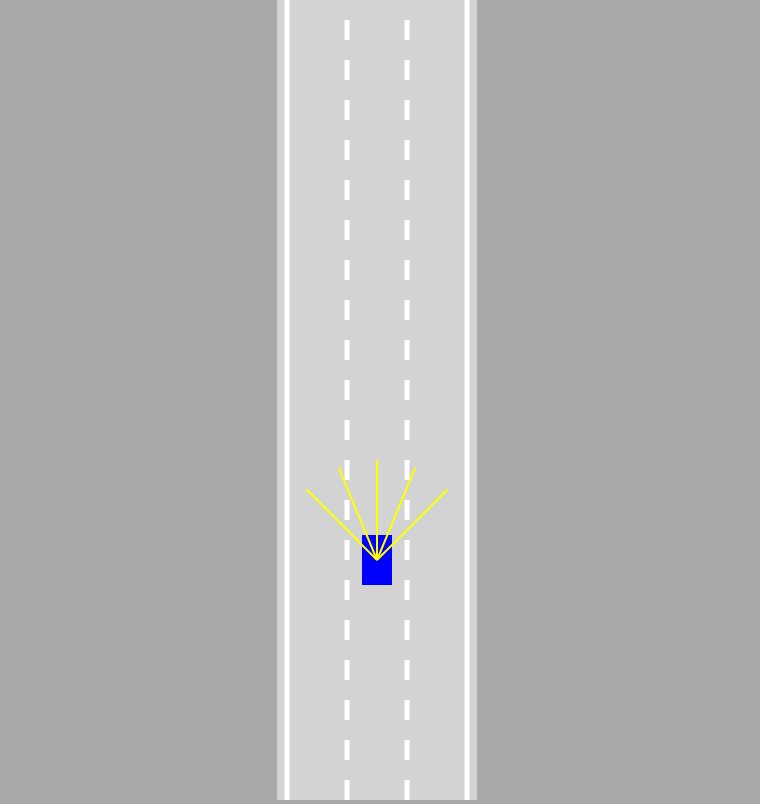
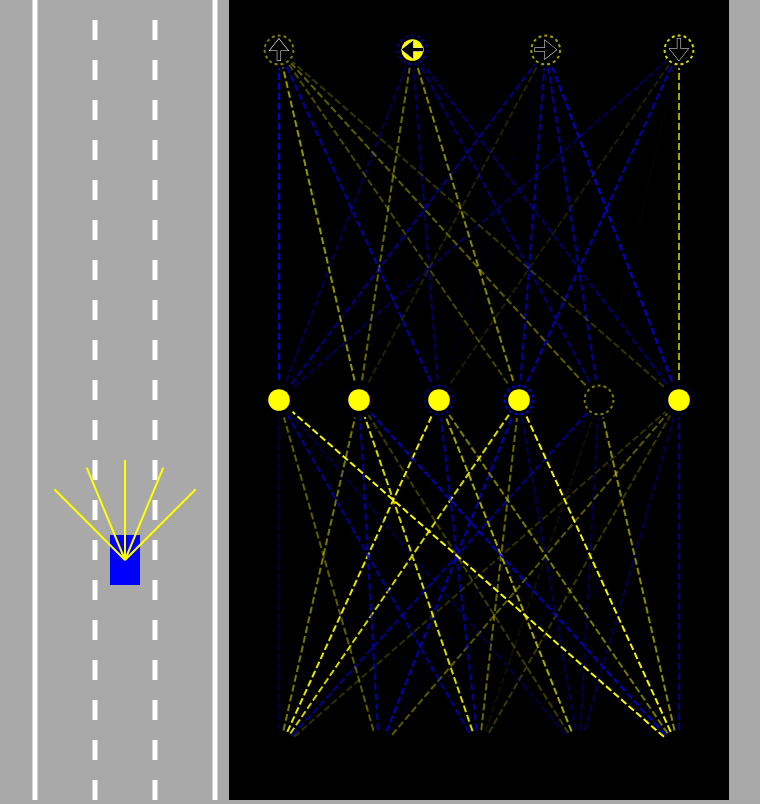
Before and after one commit to Zantron2000/SelfDrivingCar, a plain HTML site: page SelfDrivingCar/index.html in a window 1280 px wide. Shown: the whole page, without its empty margins (263-1023 px from the left). Drawn offline with Linux system fonts and the light colour scheme.

Commit message:
Finished Neural Network

```diff
--- a/SelfDrivingCar/car.js
+++ b/SelfDrivingCar/car.js
@@ -12,8 +12,11 @@ class Car {
         this.angle = 0;
         this.damaged = false;
 
+        this.useBrain = controlType == "AI"
+
         if(controlType != "DUMMY") {
             this.sensor = new Sensor(this);
+            this.brain = new NeuralNetwork([this.sensor.rayCount, 6, 4])
         }
 
         this.controls = new Controls(controlType);
@@ -27,6 +30,15 @@ class Car {
         }
         if(this.sensor) {
             this.sensor.update(roadBoarders, traffic);
+            const offsets = this.sensor.readings.map(s => s == null ? 0 : 1 - s.offsets);
+            const outputs = NeuralNetwork.feedForward(offsets, this.brain);
+
+            if(this.useBrain) {
+                this.controls.forward = outputs[0];
+                this.controls.left = outputs[1];
+                this.controls.right = outputs[2];
+                this.controls.backward = outputs[3];
+            }
         }
     }
 
@@ -38,7 +50,6 @@ class Car {
         }
 
         for(let i = 0; i < traffic.length; i++) {
-            console.log(traffic[i].length)
             if(polysIntersect(this.polygon, traffic[i].polygon)) {
                 return true;
             }
--- a/SelfDrivingCar/index.html
+++ b/SelfDrivingCar/index.html
@@ -7,7 +7,10 @@
     </head>
 
     <body>
-        <canvas id="myCanvas"></canvas>
+        <canvas id="carCanvas"></canvas>
+        <canvas id="networkCanvas"></canvas>
+        <script src="visualizer.js"></script>
+        <script src="network.js"></script>
         <script src="sensor.js"></script>
         <script src="utils.js"></script>
         <script src="road.js"></script>
--- a/SelfDrivingCar/main.js
+++ b/SelfDrivingCar/main.js
@@ -1,10 +1,14 @@
-const canvas = document.getElementById("myCanvas")
+const carCanvas = document.getElementById("carCanvas");
+carCanvas.width = 200;
 
-canvas.width = 200
+const networkCanvas = document.getElementById("networkCanvas");
+networkCanvas.width = 500;
 
-const ctx = canvas.getContext("2d");
-const road = new Road(canvas.width / 2, canvas.width * 0.9);
-const car = new Car(road.getLaneCenter(1), 100, 30, 50, "KEYS");
+const carCtx = carCanvas.getContext("2d");
+const networkCtx = networkCanvas.getContext("2d");
+
+const road = new Road(carCanvas.width / 2, carCanvas.width * 0.9);
+const car = new Car(road.getLaneCenter(1), 100, 30, 50, "AI");
 
 const traffic = [
     new Car(road.getLaneCenter(1), -100, 30, 50, "DUMMY", 2)
@@ -19,19 +23,23 @@ function animate() {
     }
 
     car.update(road.borders, traffic);
-    canvas.height = window.innerHeight
 
-    ctx.save();
-    ctx.translate(0, -car.y + canvas.height * 0.7);
+    carCanvas.height = window.innerHeight;
+    networkCanvas.height = window.innerHeight;
 
-    road.draw(ctx);
+    carCtx.save();
+    carCtx.translate(0, -car.y + carCanvas.height * 0.7);
+
+    road.draw(carCtx);
 
     for(let i = 0; i < traffic.length; i++) {
-        traffic[i].draw(ctx, "red")
+        traffic[i].draw(carCtx, "red")
     }
 
-    car.draw(ctx, "blue");
+    car.draw(carCtx, "blue");
 
-    ctx.restore();
+    carCtx.restore();
+
+    Visualizer.drawNetwork(networkCtx, car.brain);
     requestAnimationFrame(animate)
 }
--- /dev/null
+++ b/SelfDrivingCar/network.js
@@ -0,0 +1,68 @@
+class NeuralNetwork {
+    constructor(neuronCounts) {
+        this.levels = []
+        for(let i = 0; i < neuronCounts.length - 1; i++) {
+            this.levels.push(new Level(
+                neuronCounts[i], neuronCounts[i + 1]
+            ))
+        }
+    }
+
+    static feedForward(givenInputs, network) {
+        let outputs = Level.feedForward(givenInputs, network.levels[0]);
+        for(let i = 1; i < network.levels.length; i++) {
+            outputs = Level.feedForward(outputs, network.levels[i]);
+        }
+
+        return outputs;
+    }
+}
+
+class Level {
+    constructor(inputCount, outputCount) {
+        this.inputs = new Array(inputCount);
+        this.outputs = new Array(outputCount);
+        this.biases = new Array(outputCount);
+
+        this.weights=[];
+        for(let i = 0; i < inputCount; i++) {
+            this.weights[i] = new Array(outputCount);
+        }
+
+        Level.#randomize(this);
+    }
+
+    static #randomize(level) {
+        for(let i = 0; i < level.inputs.length; i++) {
+            for(let j = 0; j < level.outputs.length; j++) {
+                level.weights[i][j] = Math.random() * 2 - 1;
+            }
+        }
+
+        for(let i = 0; i < level.biases.length; i++) {
+            level.biases[i] = Math.random() * 2 - 1;
+        }
+    }
+
+    static feedForward(givenInputs, level) {
+        for(let i = 0; i < level.inputs.length; i++) {
+            level.inputs[i] = givenInputs[i];
+        }
+
+        for(let i = 0; i < level.outputs.length; i++) {
+            let sum = 0;
+
+            for(let j = 0; j < level.inputs.length; j++) {
+                sum += level.inputs[j] * level.weights[j][i]
+            }
+
+            if(sum > level.biases[i]) {
+                level.outputs[i] = 1;
+            } else {
+                level.outputs[i] = 0;
+            }
+        }
+
+        return level.outputs;
+    }
+}
--- a/SelfDrivingCar/style.css
+++ b/SelfDrivingCar/style.css
@@ -5,6 +5,10 @@ body {
     text-align: center;
 }
 
-#myCanvas {
-    background: lightgrey;
+#carCanvas {
+    background: blaclightgreyk;
 }
+
+#networkCanvas {
+    background: black;
+}
--- /dev/null
+++ b/SelfDrivingCar/visualizer.js
@@ -0,0 +1,118 @@
+class Visualizer{
+    static drawNetwork(ctx,network){
+        const margin=50;
+        const left=margin;
+        const top=margin;
+        const width=ctx.canvas.width-margin*2;
+        const height=ctx.canvas.height-margin*2;
+
+        const levelHeight=height/network.levels.length;
+
+        for(let i=network.levels.length-1;i>=0;i--){
+            const levelTop=top+
+                lerp(
+                    height-levelHeight,
+                    0,
+                    network.levels.length==1
+                        ?0.5
+                        :i/(network.levels.length-1)
+                );
+
+            ctx.setLineDash([7,3]);
+            Visualizer.drawLevel(ctx,network.levels[i],
+                left,levelTop,
+                width,levelHeight,
+                i==network.levels.length-1
+                    ?['🠉','🠈','🠊','🠋']
+                    :[]
+            );
+        }
+    }
+
+    static drawLevel(ctx,level,left,top,width,height,outputLabels){
+        const right=left+width;
+        const bottom=top+height;
+
+        const {inputs,outputs,weights,biases}=level;
+
+        for(let i=0;i<inputs.length;i++){
+            for(let j=0;j<outputs.length;j++){
+                ctx.beginPath();
+                ctx.moveTo(
+                    Visualizer.#getNodeX(inputs,i,left,right),
+                    bottom
+                );
+                ctx.lineTo(
+                    Visualizer.#getNodeX(outputs,j,left,right),
+                    top
+                );
+                ctx.lineWidth=2;
+                ctx.strokeStyle=getRGBA(weights[i][j]);
+                ctx.stroke();
+            }
+        }
+
+        const nodeRadius=18;
+        for(let i=0;i<inputs.length;i++){
+            const x=Visualizer.#getNodeX(inputs,i,left,right);
+            ctx.beginPath();
+            ctx.arc(x,bottom,nodeRadius,0,Math.PI*2);
+            ctx.fillStyle="black";
+            ctx.fill();
+            ctx.beginPath();
+            ctx.arc(x,bottom,nodeRadius*0.6,0,Math.PI*2);
+            ctx.fillStyle=getRGBA(inputs[i]);
+            ctx.fill();
+        }
+
+        for(let i=0;i<outputs.length;i++){
+            const x=Visualizer.#getNodeX(outputs,i,left,right);
+            ctx.beginPath();
+            ctx.arc(x,top,nodeRadius,0,Math.PI*2);
+            ctx.fillStyle="black";
+            ctx.fill();
+            ctx.beginPath();
+            ctx.arc(x,top,nodeRadius*0.6,0,Math.PI*2);
+            ctx.fillStyle=getRGBA(outputs[i]);
+            ctx.fill();
+
+            ctx.beginPath();
+            ctx.lineWidth=2;
+            ctx.arc(x,top,nodeRadius*0.8,0,Math.PI*2);
+            ctx.strokeStyle=getRGBA(biases[i]);
+            ctx.setLineDash([3,3]);
+            ctx.stroke();
+            ctx.setLineDash([]);
+
+            if(outputLabels[i]){
+                ctx.beginPath();
+                ctx.textAlign="center";
+                ctx.textBaseline="middle";
+                ctx.fillStyle="black";
+                ctx.strokeStyle="white";
+                ctx.font=(nodeRadius*1.5)+"px Arial";
+                ctx.fillText(outputLabels[i],x,top+nodeRadius*0.1);
+                ctx.lineWidth=0.5;
+                ctx.strokeText(outputLabels[i],x,top+nodeRadius*0.1);
+            }
+        }
+    }
+
+    static #getNodeX(nodes,index,left,right){
+        return lerp(
+            left,
+            right,
+            nodes.length==1
+                ?0.5
+                :index/(nodes.length-1)
+        );
+    }
+}
+
+function getRGBA(value){
+    const alpha=Math.abs(value);
+    const R=value<0?0:255;
+    const G=R;
+    const B=value>0?0:255;
+    return "rgba("+R+","+G+","+B+","+alpha+")";
+}
```
